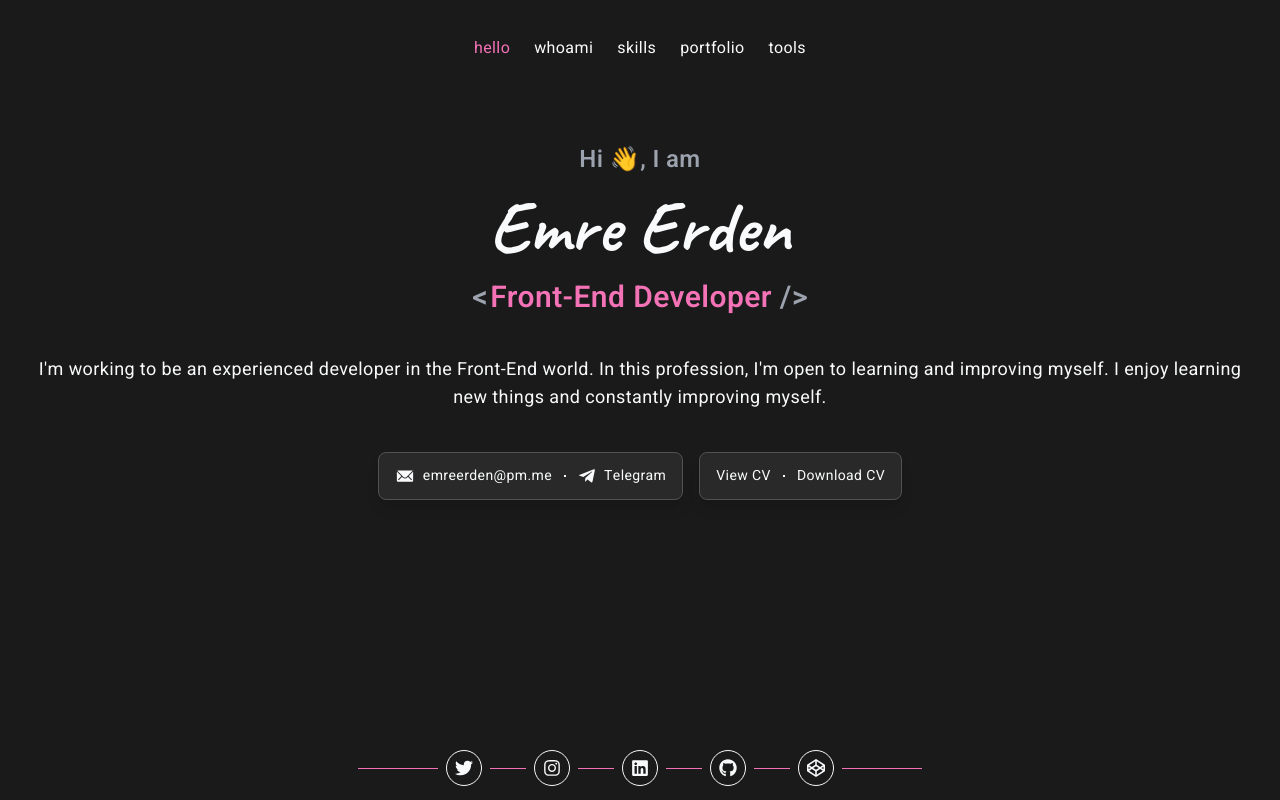
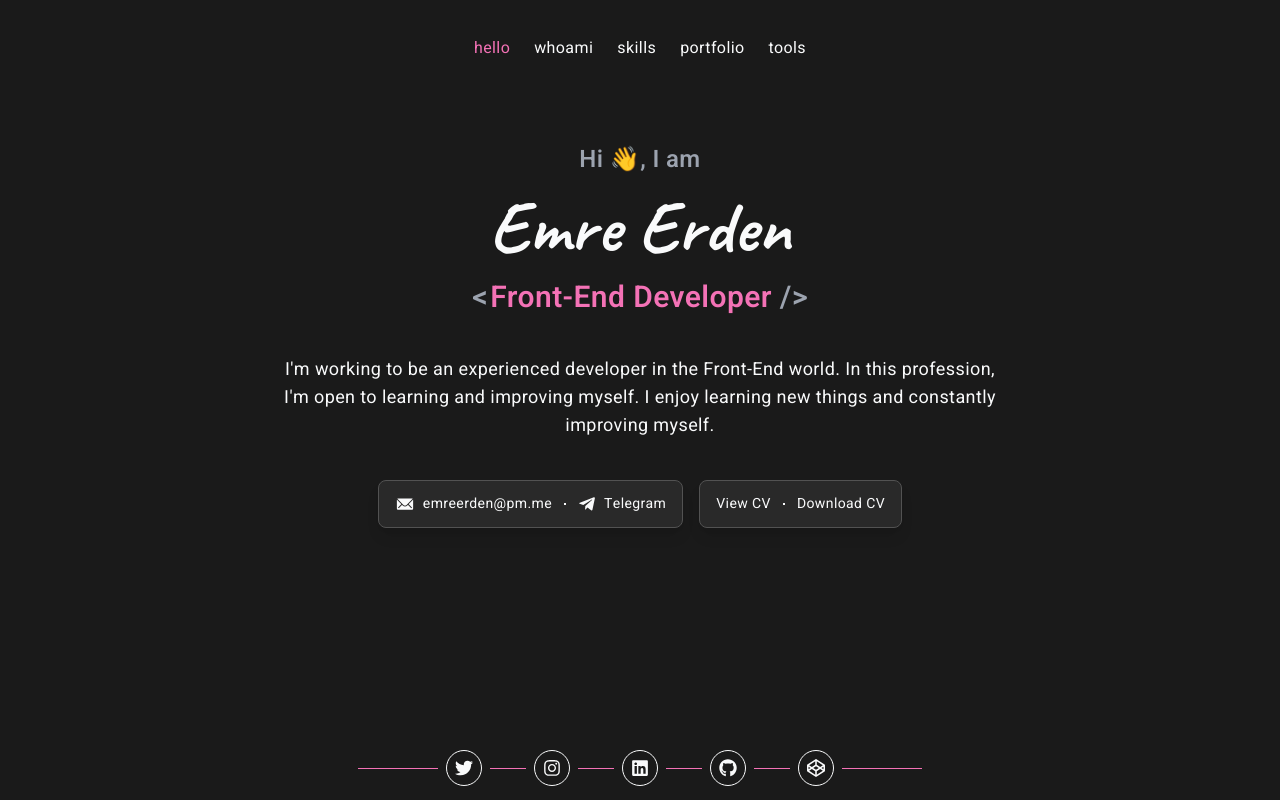
Before and after one commit to Wiazeph/ReactJS-emreerden-dev, a React (Vite) app: page / in a window 1280 px wide. Built offline with nearby package versions, Linux system fonts and the light colour scheme.

Commit message:
style: edit container screen sizes

```diff
--- a/tailwind.config.js
+++ b/tailwind.config.js
@@ -5,8 +5,8 @@ export default {
     extend: {
       container: {
         screens: {
-          lg: "1024px",
-          xl: "1280px",
+          sm: "640px",
+          md: "768px",
         },
       },
       fontFamily: {
```
